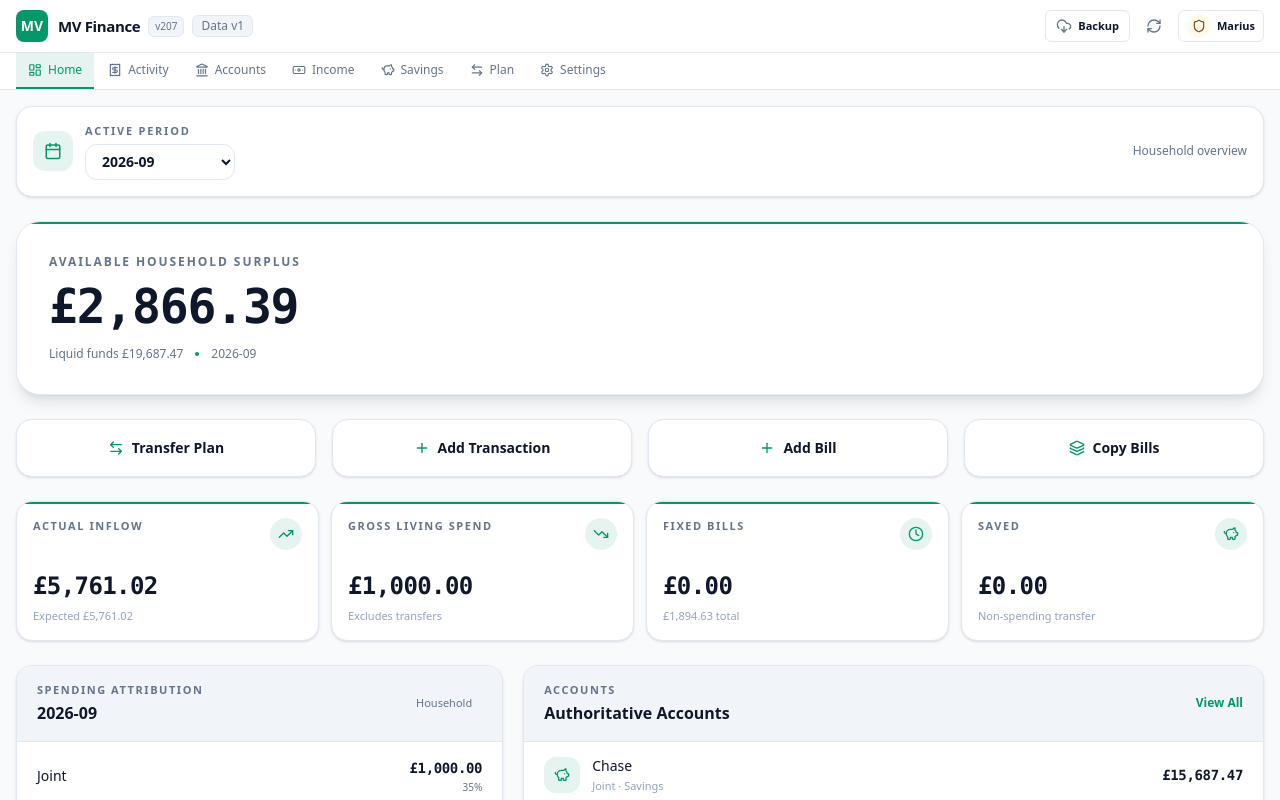
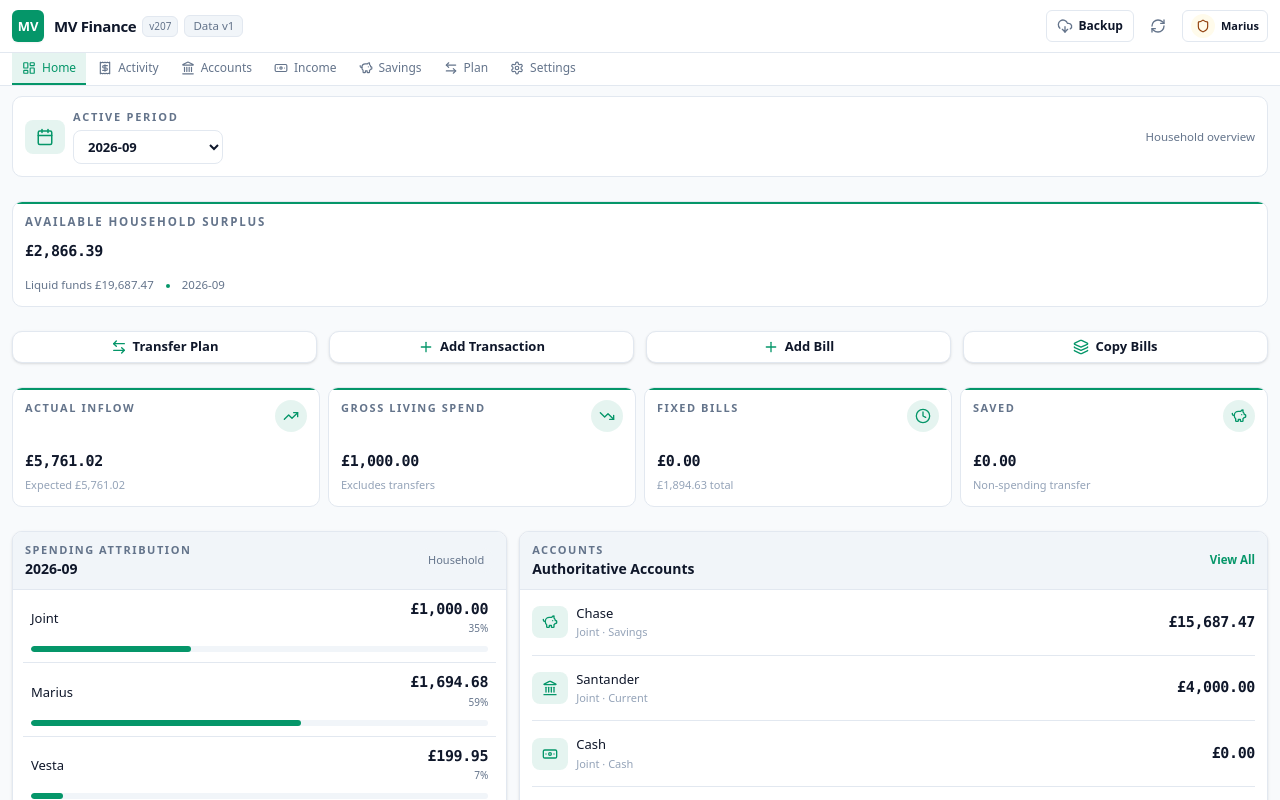
Before and after one commit to backtonemesis-cpu/MV, a React (Vite) app: page / in a window 1280 px wide. Shown: the top 800 px of the page. Built offline with nearby package versions, Linux system fonts and the light colour scheme.

Commit message:
Add global high-density design system

```diff
--- a/src/index.css
+++ b/src/index.css
@@ -736,3 +736,388 @@ html[data-theme] button.bg-white:hover {
     max-width: 100%;
   }
 }
+
+
+/* ==========================================================================
+   MV GLOBAL HIGH-DENSITY SYSTEM
+   Purpose: make every desktop view comfortable at 100% browser zoom while
+   preserving mobile touch ergonomics and the semantic colour architecture.
+   ========================================================================== */
+
+.mv-density-root {
+  --density-shell-max: 1440px;
+  --density-page-pad: 16px;
+  --density-card-pad-x: 12px;
+  --density-card-pad-y: 10px;
+  --density-row-pad-x: 12px;
+  --density-row-pad-y: 8px;
+  --density-control-height: 34px;
+  --density-radius-card: 10px;
+  --density-radius-control: 6px;
+  --density-gap: 8px;
+  --density-gap-lg: 12px;
+  min-width: 0;
+  background: var(--background);
+  color: var(--text);
+}
+
+.mv-density-root main {
+  width: 100%;
+  max-width: var(--density-shell-max);
+  margin-inline: auto;
+}
+
+/* Compact global type scale */
+.mv-density-root h1 {
+  margin-block: 0;
+  font-size: 20px !important;
+  font-weight: 600 !important;
+  line-height: 1.25 !important;
+  letter-spacing: -0.015em;
+}
+
+.mv-density-root h2 {
+  font-size: 14px !important;
+  font-weight: 600 !important;
+  line-height: 1.3 !important;
+}
+
+.mv-density-root h3,
+.mv-density-root h4 {
+  font-size: 13px !important;
+  font-weight: 600 !important;
+  line-height: 1.35 !important;
+}
+
+.mv-density-root .text-5xl,
+.mv-density-root .text-4xl,
+.mv-density-root .text-3xl,
+.mv-density-root .text-2xl,
+.mv-density-root .text-xl {
+  font-size: 20px !important;
+  line-height: 1.25 !important;
+}
+
+.mv-density-root .text-lg {
+  font-size: 15px !important;
+  line-height: 1.3 !important;
+}
+
+.mv-density-root .text-base {
+  font-size: 14px !important;
+  line-height: 1.35 !important;
+}
+
+.mv-density-root .text-sm {
+  font-size: 13px !important;
+  line-height: 1.4 !important;
+}
+
+.mv-density-root .text-xs {
+  font-size: 11.5px !important;
+  line-height: 1.4 !important;
+}
+
+.mv-density-root .font-mono,
+.mv-density-root table [class*="font-mono"] {
+  font-size: 15px !important;
+  line-height: 1.3 !important;
+  font-variant-numeric: tabular-nums;
+}
+
+/* Universal component geometry */
+.mv-density-root .rounded-2xl {
+  border-radius: var(--density-radius-card) !important;
+}
+
+.mv-density-root .rounded-xl {
+  border-radius: 8px !important;
+}
+
+.mv-density-root .rounded-lg {
+  border-radius: var(--density-radius-control) !important;
+}
+
+.mv-density-root [class~="rounded-[24px]"] {
+  border-radius: var(--density-radius-card) !important;
+}
+
+.mv-density-root table {
+  width: 100%;
+  font-size: 12px;
+  font-variant-numeric: tabular-nums;
+}
+
+.mv-density-root table th {
+  padding: 7px 10px !important;
+  font-size: 11px !important;
+  line-height: 1.25 !important;
+}
+
+.mv-density-root table td {
+  padding: 8px 10px !important;
+  line-height: 1.3 !important;
+}
+
+/* Inputs/selectors stay visually unified and contained. */
+.mv-density-root input:not([type="checkbox"]):not([type="radio"]),
+.mv-density-root select,
+.mv-density-root textarea {
+  max-width: 100%;
+  border-radius: var(--density-radius-control) !important;
+  font-size: 12px !important;
+  line-height: 1.25 !important;
+}
+
+.mv-density-root select {
+  background-position: right 10px center;
+}
+
+/* Strict isolation for custom popup menus/submenus when present. */
+.mv-density-root :is(
+  [role="menu"],
+  [data-menu],
+  [data-dropdown-menu],
+  .dropdown-menu,
+  .submenu
+) {
+  position: absolute;
+  z-index: 70;
+  width: max-content;
+  min-width: 148px;
+  max-width: min(280px, calc(100vw - 32px));
+  overflow: hidden;
+  border: 1px solid var(--border-strong);
+  border-radius: 8px;
+  padding: 6px;
+  background: var(--surface-muted);
+  box-shadow: 0 12px 28px rgba(0, 0, 0, 0.28);
+}
+
+.mv-density-root :is(
+  [role="menu"],
+  [data-menu],
+  [data-dropdown-menu],
+  .dropdown-menu,
+  .submenu
+) :is(button, a, [role="menuitem"]) {
+  display: flex;
+  width: 100%;
+  min-height: 30px;
+  align-items: center;
+  gap: 8px;
+  border-radius: 6px;
+  padding: 6px 12px;
+  font-size: 12px;
+  line-height: 1.2;
+  white-space: nowrap;
+}
+
+/* Desktop compression. Mobile retains larger touch targets. */
+@media (min-width: 641px) {
+  .mv-density-root main {
+    padding: 16px !important;
+    padding-bottom: 20px !important;
+  }
+
+  .mv-density-root button {
+    min-height: 32px !important;
+    font-size: 12px;
+    line-height: 1.2;
+  }
+
+  .mv-density-root input:not([type="checkbox"]):not([type="radio"]),
+  .mv-density-root select {
+    min-height: var(--density-control-height) !important;
+    height: var(--density-control-height) !important;
+    padding: 6px 10px !important;
+  }
+
+  .mv-density-root textarea {
+    min-height: 72px !important;
+    padding: 8px 10px !important;
+  }
+
+  .mv-density-root .h-11,
+  .mv-density-root .h-10 {
+    height: var(--density-control-height) !important;
+  }
+
+  .mv-density-root .h-9 {
+    height: 32px !important;
+  }
+
+  .mv-density-root .min-h-11,
+  .mv-density-root .min-h-10 {
+    min-height: var(--density-control-height) !important;
+  }
+
+  /* Deflate the large Tailwind padding scale globally. */
+  .mv-density-root .p-8,
+  .mv-density-root .p-7,
+  .mv-density-root .p-6,
+  .mv-density-root .p-5,
+  .mv-density-root .p-4 {
+    padding: 12px !important;
+  }
+
+  .mv-density-root .p-3 {
+    padding: 10px !important;
+  }
+
+  .mv-density-root .px-8,
+  .mv-density-root .px-7,
+  .mv-density-root .px-6,
+  .mv-density-root .px-5,
+  .mv-density-root .px-4 {
+    padding-inline: 12px !important;
+  }
+
+  .mv-density-root .px-3 {
+    padding-inline: 10px !important;
+  }
+
+  .mv-density-root .py-8,
+  .mv-density-root .py-7,
+  .mv-density-root .py-6,
+  .mv-density-root .py-5,
+  .mv-density-root .py-4 {
+    padding-block: 10px !important;
+  }
+
+  .mv-density-root .py-3 {
+    padding-block: 8px !important;
+  }
+
+  .mv-density-root .pt-8,
+  .mv-density-root .pt-7,
+  .mv-density-root .pt-6,
+  .mv-density-root .pt-5,
+  .mv-density-root .pt-4 {
+    padding-top: 10px !important;
+  }
+
+  .mv-density-root .pb-8,
+  .mv-density-root .pb-7,
+  .mv-density-root .pb-6,
+  .mv-density-root .pb-5,
+  .mv-density-root .pb-4 {
+    padding-bottom: 10px !important;
+  }
+
+  /* Compress repeated vertical whitespace between dashboard sections. */
+  .mv-density-root .space-y-7 > :not([hidden]) ~ :not([hidden]),
+  .mv-density-root .space-y-6 > :not([hidden]) ~ :not([hidden]) {
+    margin-top: 14px !important;
+  }
+
+  .mv-density-root .space-y-5 > :not([hidden]) ~ :not([hidden]),
+  .mv-density-root .space-y-4 > :not([hidden]) ~ :not([hidden]) {
+    margin-top: 12px !important;
+  }
+
+  .mv-density-root .space-y-3 > :not([hidden]) ~ :not([hidden]) {
+    margin-top: 8px !important;
+  }
+
+  .mv-density-root .gap-6,
+  .mv-density-root .gap-5,
+  .mv-density-root .gap-4 {
+    gap: 12px !important;
+  }
+
+  .mv-density-root .gap-3 {
+    gap: 8px !important;
+  }
+
+  .mv-density-root .gap-2 {
+    gap: 6px !important;
+  }
+
+  /* Common card/list surfaces become compact by default. */
+  .mv-density-root :is(
+    .mv-card,
+    .finance-panel,
+    .finance-summary-card,
+    section.bg-surface,
+    article.bg-surface,
+    div.bg-surface
+  ) {
+    box-shadow: none;
+  }
+
+  .mv-density-root .finance-row {
+    padding: var(--density-row-pad-y) var(--density-row-pad-x) !important;
+  }
+
+  .mv-density-root .finance-leading-icon {
+    width: 30px;
+    height: 30px;
+    flex-basis: 30px;
+    border-radius: 6px;
+  }
+
+  .mv-density-root .finance-action-button {
+    width: 28px;
+    height: 28px;
+  }
+
+  .mv-density-root .finance-receive-button {
+    height: 28px;
+    padding-inline: 8px;
+    font-size: 10px;
+  }
+
+  .mv-density-root .finance-status-positive,
+  .mv-density-root .finance-status-negative,
+  .mv-density-root .finance-status-neutral {
+    padding: 1px 7px;
+    font-size: 10px;
+    line-height: 15px;
+  }
+
+  .mv-density-root .mv-theme-choice {
+    padding: 6px 8px;
+    border-radius: 7px;
+  }
+
+  .mv-density-root .mv-accent-picker {
+    gap: 12px;
+    padding: 8px 2px;
+  }
+
+  .mv-density-root .mv-accent-swatch {
+    width: 28px;
+    height: 28px;
+    flex-basis: 28px;
+  }
+
+  .mv-density-root .mv-segmented {
+    gap: 4px;
+    padding: 4px;
+    border-radius: 8px;
+  }
+
+  .mv-density-root .mv-segmented-item {
+    padding: 5px 10px;
+    border-radius: 6px;
+    font-size: 12px;
+  }
+
+  .mv-density-root .mv-fluid-card-grid {
+    gap: 8px;
+  }
+}
+
+/* Keep mobile controls finger-friendly while retaining compact typography. */
+@media (max-width: 640px) {
+  .mv-density-root h1 {
+    font-size: 19px !important;
+  }
+
+  .mv-density-root input:not([type="checkbox"]):not([type="radio"]),
+  .mv-density-root select,
+  .mv-density-root button {
+    min-height: 40px;
+  }
+}
```
